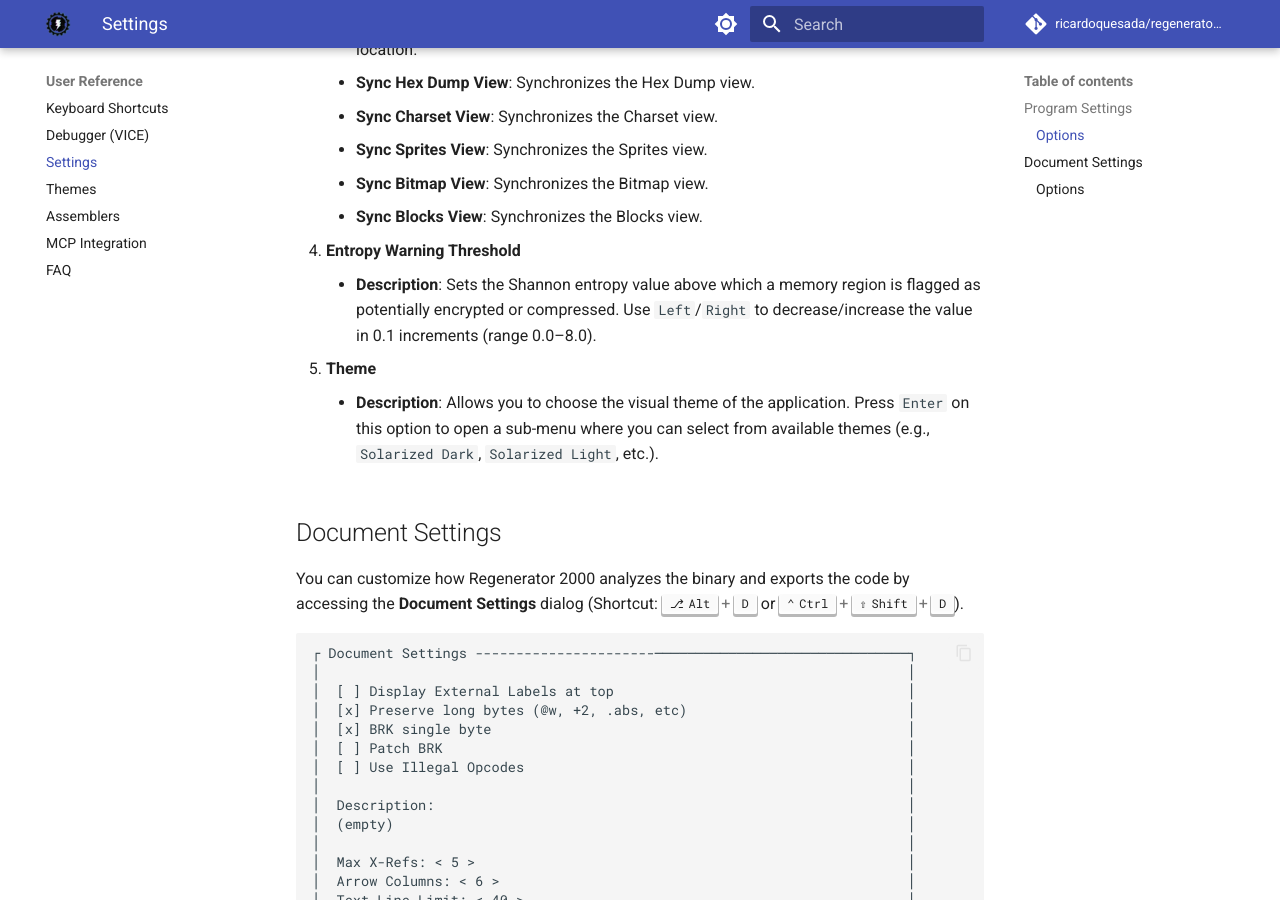
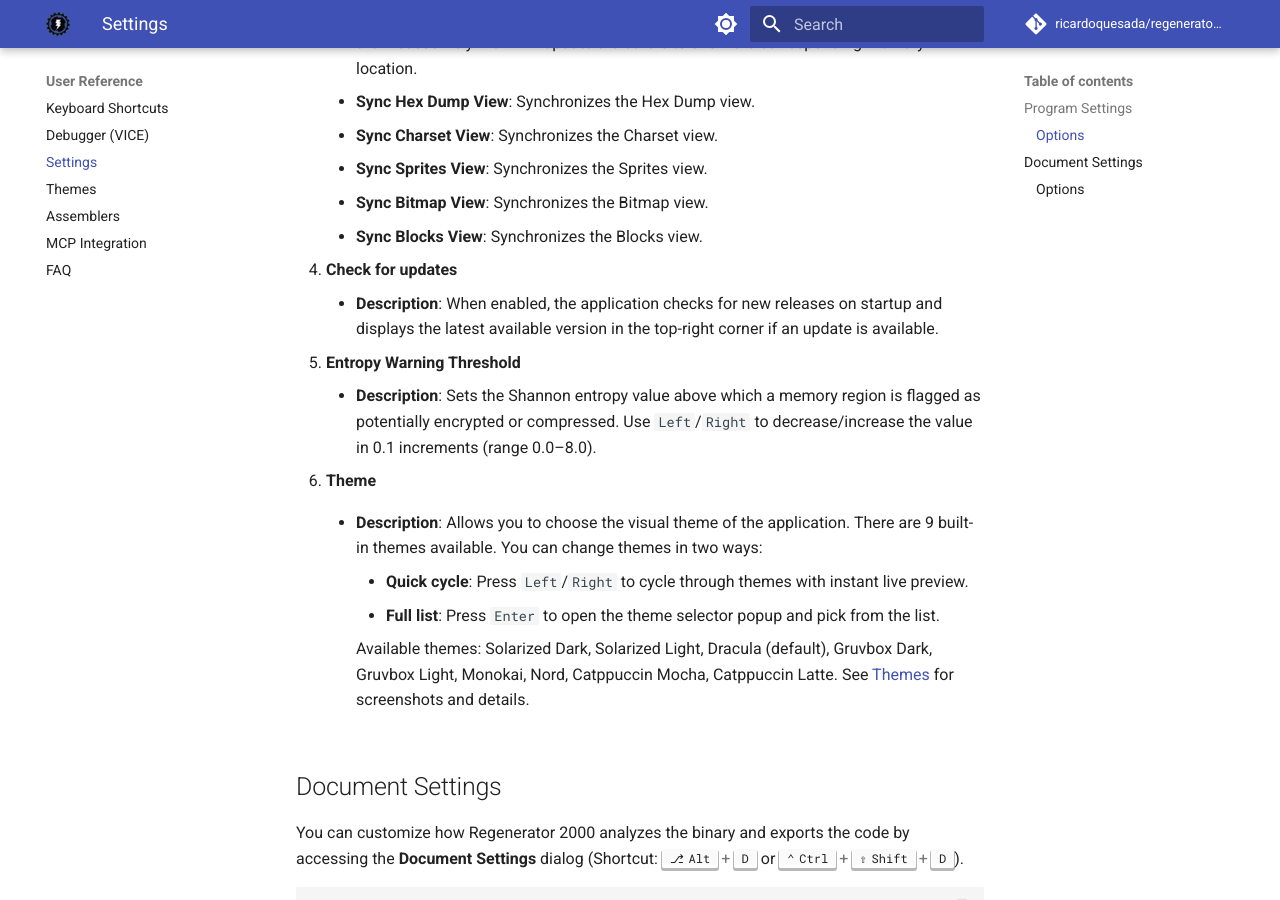
Before and after one commit to ricardoquesada/regenerator2000, an MkDocs documentation site: the page built from docs/settings.md, in a window 1280 px wide and 900 px high, scrolled down 1126 px. Built offline with MkDocs 1.6.1 and Material for MkDocs 9.7.7, drawn with Linux system fonts in a browser that asks for light colours; comment, search, counter and statistics services are not loaded; some of the changed text lies outside the part shown.

Commit message:
docs: update themes and settings for 9 themes, Dracula default, and new UX

````diff
--- a/docs/settings.md
+++ b/docs/settings.md
@@ -19,8 +19,9 @@ The Settings dialog allows you to configure global preferences for the applicati
 │  [ ] Sync Sprites View                           │
 │  [ ] Sync Bitmap View                            │
 │  [X] Sync Blocks View                            │
+│  [X] Check for updates                           │
 │  Entropy Warning Threshold: < 6.9 >              │
-│  Theme: < Solarized Dark >                       │
+│  Theme: < Dracula >                              │
 │                                                  │
 └──────────────────────────────────────────────────┘
 ```
@@ -48,15 +49,25 @@ The Settings dialog allows you to configure global preferences for the applicati
        - **Sync Bitmap View**: Synchronizes the Bitmap view.
        - **Sync Blocks View**: Synchronizes the Blocks view.
 
-4. **Entropy Warning Threshold**
+4. **Check for updates**
+       - **Description**: When enabled, the application checks for new releases on startup and displays
+         the latest available version in the top-right corner if an update is available.
+
+5. **Entropy Warning Threshold**
        - **Description**: Sets the Shannon entropy value above which a memory region is
          flagged as potentially encrypted or compressed. Use `Left`/`Right` to decrease/increase
          the value in 0.1 increments (range 0.0–8.0).
 
-5. **Theme**
+6. **Theme**
        - **Description**: Allows you to choose the visual theme of the application.
-         Press `Enter` on this option to open a sub-menu where you can select from
-         available themes (e.g., `Solarized Dark`, `Solarized Light`, etc.).
+         There are 9 built-in themes available. You can change themes in two ways:
+
+         - **Quick cycle**: Press `Left`/`Right` to cycle through themes with instant live preview.
+         - **Full list**: Press `Enter` to open the theme selector popup and pick from the list.
+
+         Available themes: Solarized Dark, Solarized Light, Dracula (default), Gruvbox Dark,
+         Gruvbox Light, Monokai, Nord, Catppuccin Mocha, Catppuccin Latte.
+         See [Themes](themes.md) for screenshots and details.
 
 ## Document Settings
 
````
Also changed, not shown: docs/themes.md (+29 -9 lines).
